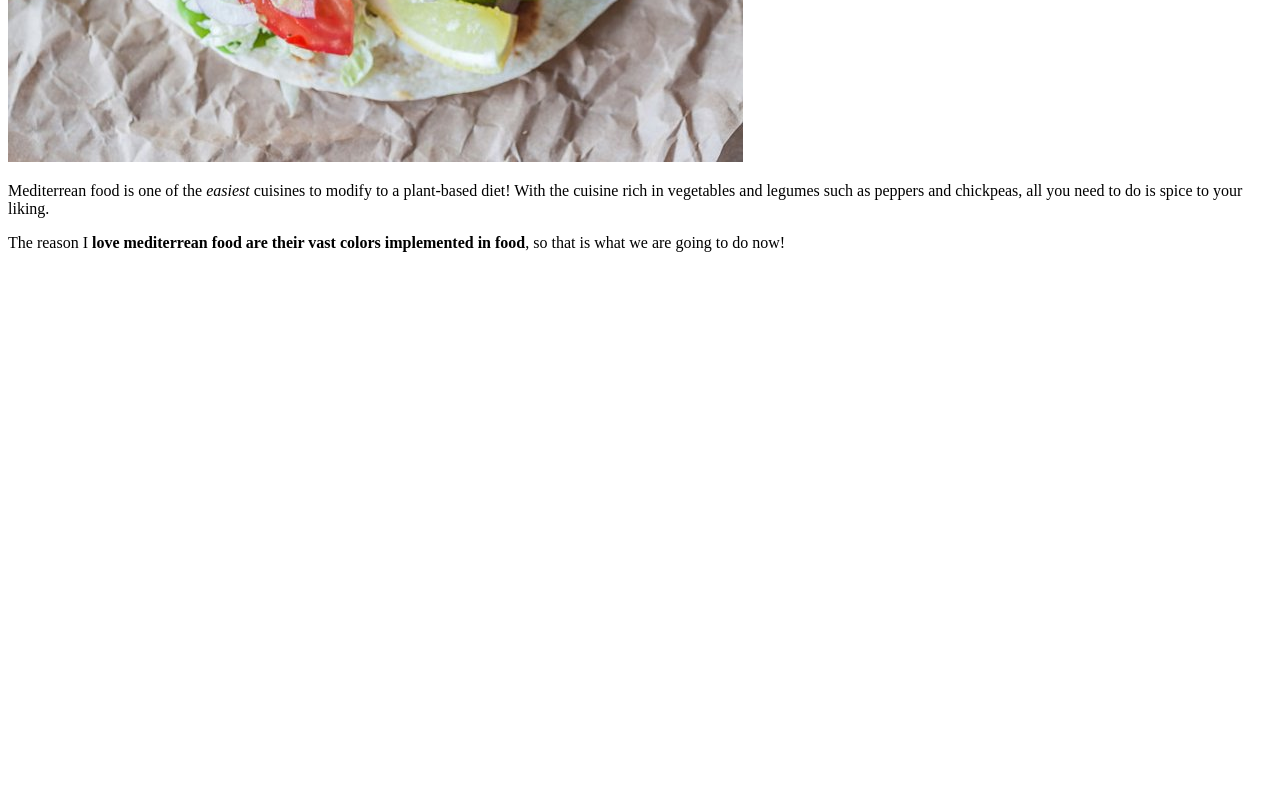
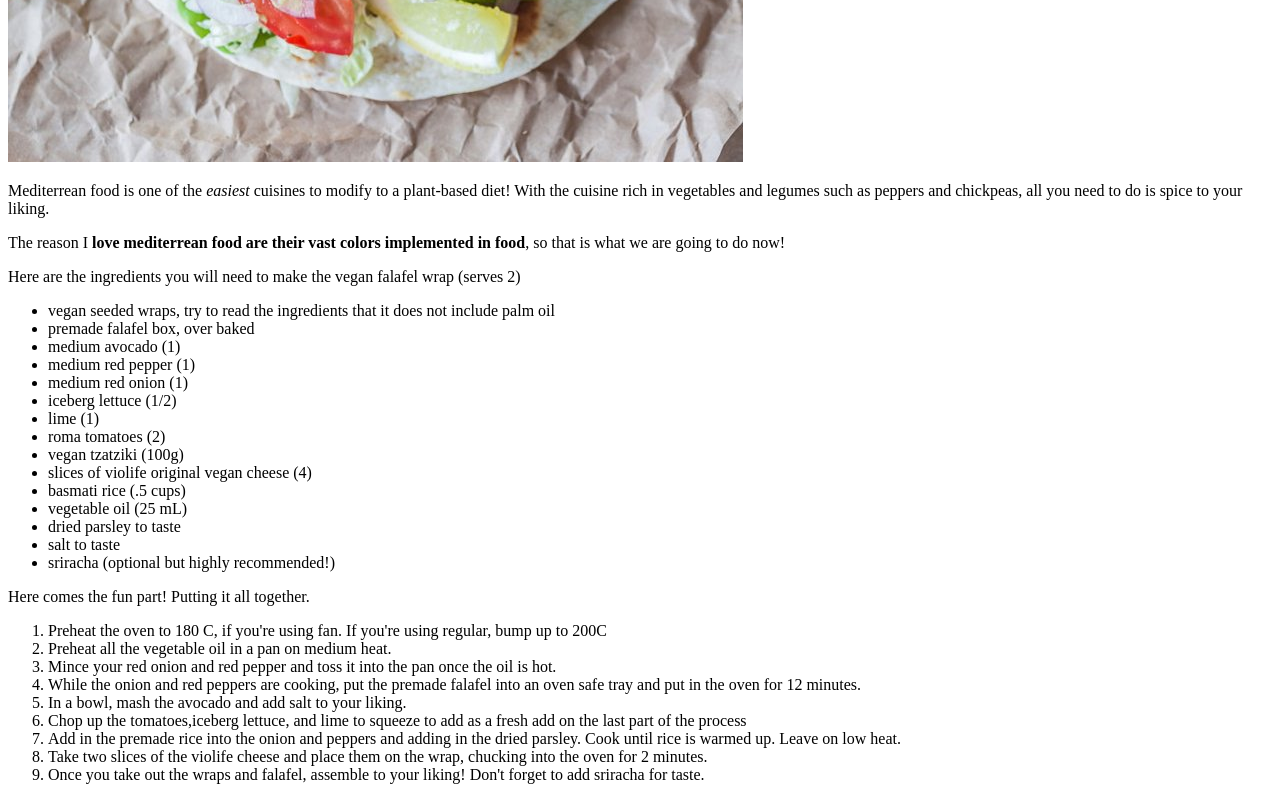
Before and after one commit to Vicky-DeJesus/odin-recipes, a plain HTML site: page recipes/vegan-falafel-wrap.html in a window 1280 px wide. Shown: the part 1021-1821 px from the top of the page. Before the commit the page ends 1289 px from the top, so only its background shows below. Drawn offline with Linux system fonts and the light colour scheme.

Commit message:
Recipe ingredient list and step by step quide update.

```diff
--- a/recipes/vegan-falafel-wrap.html
+++ b/recipes/vegan-falafel-wrap.html
@@ -12,5 +12,41 @@
 
     <p>Mediterrean food is one of the <em>easiest</em> cuisines to modify to a plant-based diet! With the cuisine rich in vegetables and legumes such as peppers and chickpeas, all you need to do is spice to your liking.</p>
     <p>The reason I <strong>love mediterrean food are their vast colors implemented in food</strong>, so that is what we are going to do now!</p>
+
+    <p>Here are the ingredients you will need to make the vegan falafel wrap (serves 2)</p>
+    <p>
+        <ul>
+            <li>vegan seeded wraps, try to read the ingredients that it does not include palm oil</li>
+            <li>premade falafel box, over baked</li>
+            <li>medium avocado (1)</li>
+            <li>medium red pepper (1)</li>
+            <li>medium red onion (1)</li>
+            <li>iceberg lettuce (1/2)</li>
+            <li>lime (1)</li>
+            <li>roma tomatoes (2)</li>
+            <li>vegan tzatziki (100g)</li>
+            <li>slices of violife original vegan cheese (4)</li>
+            <li>basmati rice (.5 cups)</li>
+            <li>vegetable oil (25 mL)</li>
+            <li>dried parsley to taste</li>
+            <li>salt to taste</li>
+            <li>sriracha (optional but highly recommended!)</li>
+        </ul>
+    </p>
+
+    <p>Here comes the fun part! Putting it all together.</p>
+    <p>
+        <ol>
+            <li>Preheat the oven to 180 C, if you're using fan. If you're using regular, bump up to 200C</li>
+            <li>Preheat all the vegetable oil in a pan on medium heat.</li>
+            <li>Mince your red onion and red pepper and toss it into the pan once the oil is hot.</li>
+            <li>While the onion and red peppers are cooking, put the premade falafel into an oven safe tray and put in the oven for 12 minutes.</li>
+            <li>In a bowl, mash the avocado and add salt to your liking.</li>
+            <li>Chop up the tomatoes,iceberg lettuce, and lime to squeeze to add as a fresh add on the last part of the process</li>
+            <li>Add in the premade rice into the onion and peppers and adding in the dried parsley. Cook until rice is warmed up. Leave on low heat.</li>
+            <li>Take two slices of the violife cheese and place them on the wrap, chucking into the oven for 2 minutes.</li>
+            <li>Once you take out the wraps and falafel, assemble to your liking! Don't forget to add sriracha for taste.</li>
+        </ol>
+    </p>
 </body>
 </html>
```
Also changed, not shown: recipes/vegan-sushi.html (+37 -0 lines), recipes/vegan-tikka-masala.html (+27 -0 lines).
